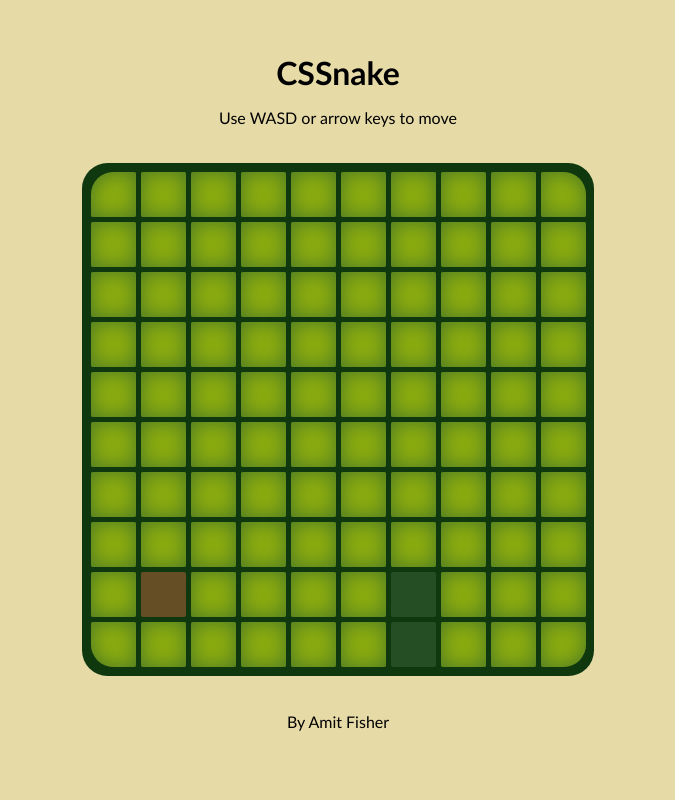
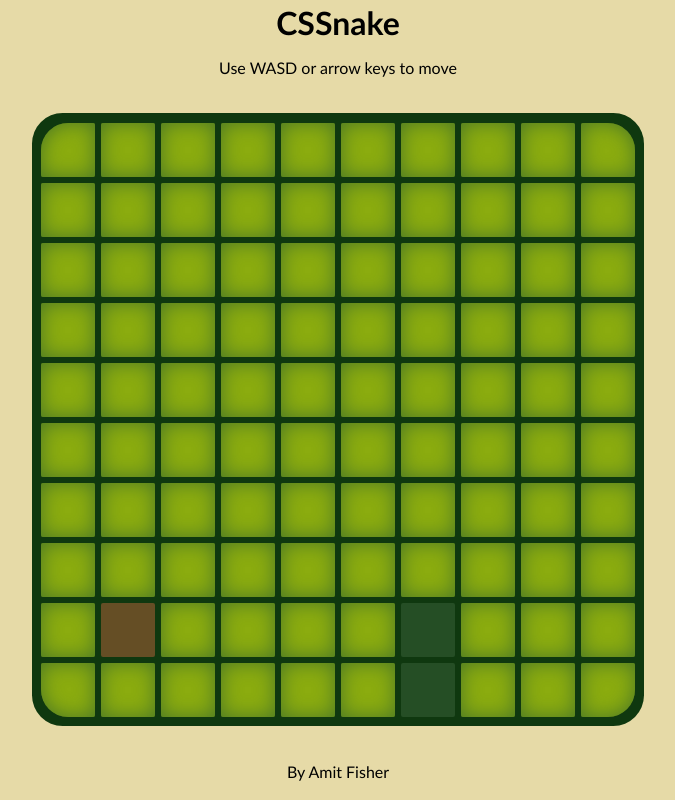
Before and after one commit to fishamit/CSSnake, a plain HTML site: page index.html in a window 1280 px wide. Shown: the whole page, without its empty margins (302-977 px from the left). Drawn offline with Linux system fonts and the light colour scheme.

Commit message:
container size

```diff
--- a/style.css
+++ b/style.css
@@ -27,10 +27,8 @@ h1 {
 .container {
   margin: 20px;
   border-radius: 5%;
-  width: 30vw;
-  height: 30vw;
-  min-width: 500px;
-  min-height: 500px;
+  width: 600px;
+  height: 600px;
   background-color: #0f380f;
   display: -webkit-box;
   display: -ms-flexbox;
```
Also changed, not shown: 1 other file.
